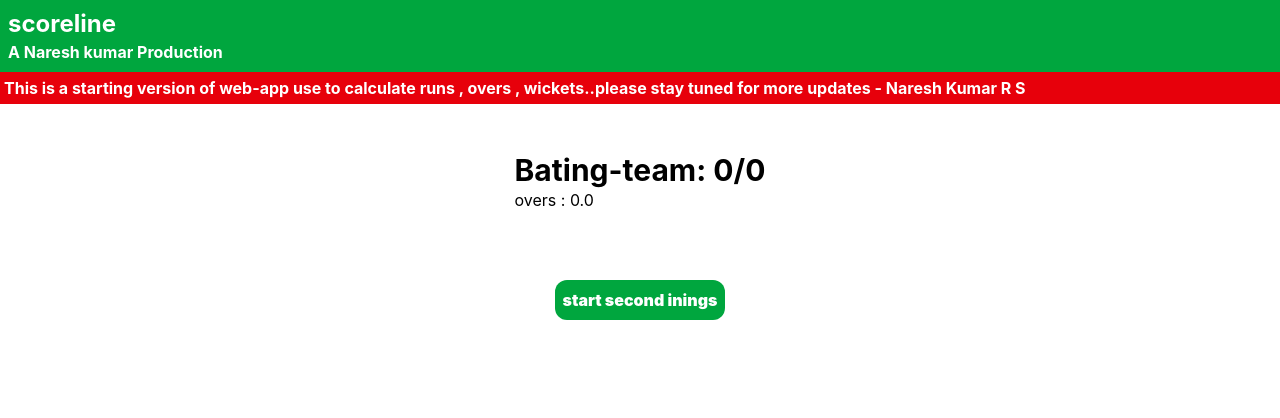
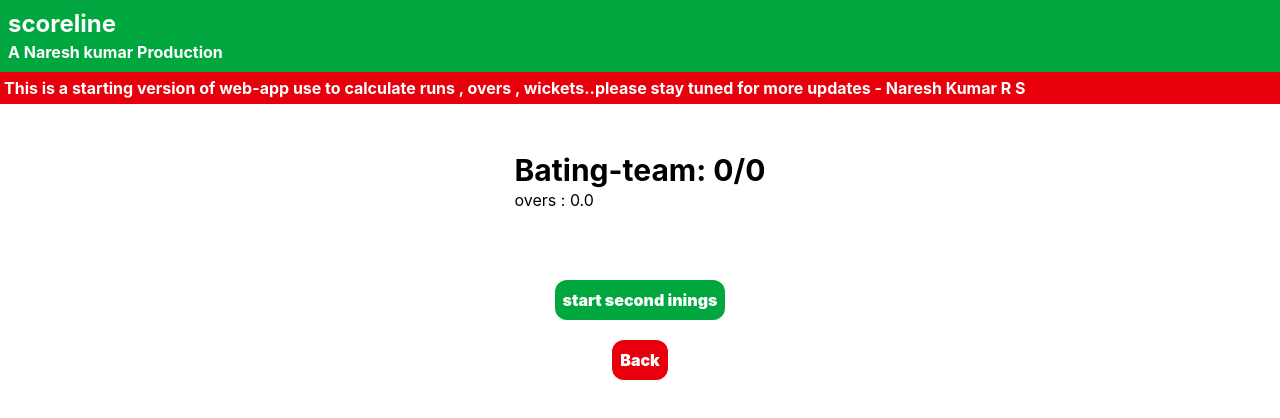
Before and after one commit to Nareshkumar17-hub/scoreline, a React (Vite) app: page / in a window 1280 px wide. Both pictures are taken after a click on the button "end ininings?". Shown: the top 418 px of the page. Built offline with nearby package versions, Linux system fonts and the light colour scheme.

Commit message:
updated back button

```diff
--- a/src/components/score.jsx
+++ b/src/components/score.jsx
@@ -191,6 +191,7 @@ return(
         </div> : ""}
        {status ===false ?  <button className="bg-red-600 text-white font-bold p-2 rounded-xl" onClick={()=> {setstatus(true) }}>end ininings?</button> : ""}
        {status === true ?  <button className="bg-green-600 font-black p-2 text-white rounded-xl" onClick={() =>{setstatus(false) , dispatch({type:"end"})}  }>start second inings</button> : ""}
+       {status === true ?  <button className="bg-red-600 font-black p-2 text-white rounded-xl" onClick={() =>{setstatus(false) }  }>Back</button> : ""}
 
 
 
```
